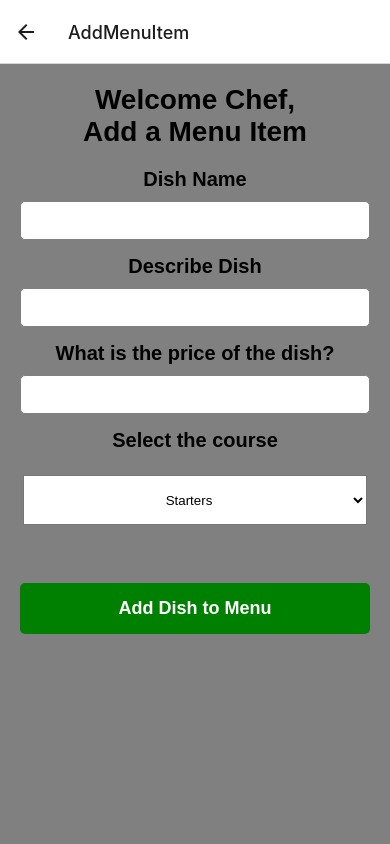
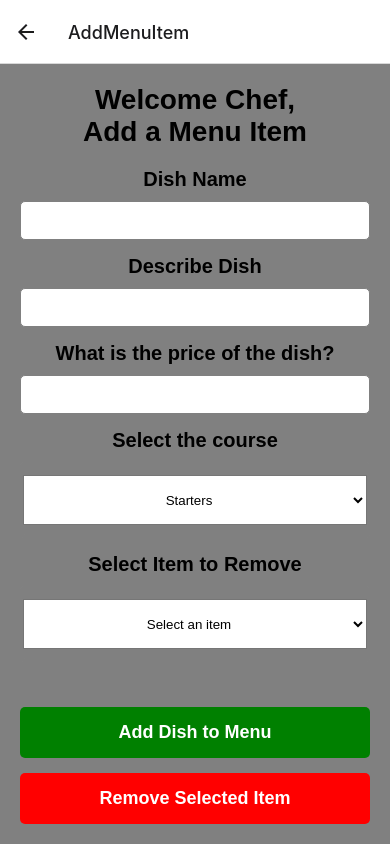
Before and after one commit to Sergio-Carl-Benito/ST10459382_Sergio-Carl-Benito_MAST_Part3, a React Native app: screen /AddMenuItem in a window 390 px wide. Built offline with nearby package versions, Linux system fonts and the light colour scheme.

Commit message:
Implement global state management and menu item removal
- Add MenuContext for centralized state management
- Update screens to use context provider
- Add menu item removal functionality

```diff
--- a/App.tsx
+++ b/App.tsx
@@ -1,9 +1,9 @@
-// App.tsx
 import React from 'react';
 import { NavigationContainer } from '@react-navigation/native';
 import { createNativeStackNavigator } from '@react-navigation/native-stack';
+import { MenuProvider } from './Screens/MenuContext';
 import HomeScreen from './Screens/HomeScreen';
-import AddMenuScreen from './Screens/AddMenuScreen';
+import AddMenuItemScreen from './Screens/AddMenuScreen';
 import FilterMenuScreen from './Screens/FilterMenuScreen';
 import { RootStackParamList } from './types';
 
@@ -11,12 +11,14 @@ const Stack = createNativeStackNavigator<RootStackParamList>();
 
 export default function App() {
   return (
-    <NavigationContainer>
-      <Stack.Navigator initialRouteName="Home">
-        <Stack.Screen name="Home" component={HomeScreen} />
-        <Stack.Screen name="AddMenuItem" component={AddMenuScreen} />
-        <Stack.Screen name="FilterMenu" component={FilterMenuScreen} />
-      </Stack.Navigator>
-    </NavigationContainer>
+    <MenuProvider>
+      <NavigationContainer>
+        <Stack.Navigator>
+          <Stack.Screen name="Home" component={HomeScreen} />
+          <Stack.Screen name="AddMenuItem" component={AddMenuItemScreen} />
+          <Stack.Screen name="FilterMenu" component={FilterMenuScreen} />
+        </Stack.Navigator>
+      </NavigationContainer>
+    </MenuProvider>
   );
 }
--- a/Screens/AddMenuScreen.tsx
+++ b/Screens/AddMenuScreen.tsx
@@ -1,42 +1,58 @@
 import React, { useState } from 'react';
-import { View, Text, TextInput, TouchableOpacity, StyleSheet } from 'react-native';
+import { View, Text, TextInput, TouchableOpacity, StyleSheet, Alert, ScrollView } from 'react-native';
 import { Picker } from '@react-native-picker/picker';
 import { NativeStackScreenProps } from '@react-navigation/native-stack';
 import { RootStackParamList } from '../types';
+import { useMenu } from './MenuContext';
 
 const courses = ['Starters', 'Mains', 'Desserts'];
 
-type AddMenuScreenProps = NativeStackScreenProps<RootStackParamList, 'AddMenuItem'>;
-
-export default function AddMenuScreen({ navigation }: AddMenuScreenProps) {
+export default function AddMenuScreen({ navigation }: NativeStackScreenProps<RootStackParamList, 'AddMenuItem'>) {
+  const { menuItems, addMenuItem, removeMenuItem } = useMenu();
   const [dishName, setDishName] = useState('');
   const [description, setDescription] = useState('');
   const [course, setCourse] = useState(courses[0]);
   const [price, setPrice] = useState('');
+  const [selectedItemToRemove, setSelectedItemToRemove] = useState<string | null>(null);
 
   const handleSubmit = () => {
-    const newItem = { dishName, description, course, price: parseFloat(price) };
-    navigation.navigate('Home', { newItem });
+    if (!dishName || !description || !price) {
+      Alert.alert('Error', 'Please fill in all fields');
+      return;
+    }
+
+    if (isNaN(parseFloat(price)) || parseFloat(price) <= 0) {
+      Alert.alert('Error', 'Please enter a valid price');
+      return;
+    }
+
+    addMenuItem({ dishName, description, course, price: parseFloat(price) });
+    navigation.goBack();
+  };
+
+  const handleRemoveItem = () => {
+    if (selectedItemToRemove) {
+      removeMenuItem(selectedItemToRemove);
+      setSelectedItemToRemove(null);
+    }
   };
 
   return (
+    <ScrollView>
     <View style={styles.container}>
       <Text style={styles.title}>Welcome Chef,{'\n'}Add a Menu Item</Text>
-
       <Text style={styles.label}>Dish Name</Text>
       <TextInput
         style={styles.input}
         onChangeText={setDishName}
         value={dishName}
       />
-
       <Text style={styles.label}>Describe Dish</Text>
       <TextInput
         style={styles.input}
         onChangeText={setDescription}
         value={description}
       />
-
       <Text style={styles.label}>What is the price of the dish?</Text>
       <TextInput
         style={styles.input}
@@ -44,7 +60,6 @@ export default function AddMenuScreen({ navigation }: AddMenuScreenProps) {
         value={price}
         keyboardType="numeric"
       />
-
       <Text style={styles.label}>Select the course</Text>
       <View style={styles.pickerContainer}>
         <Picker
@@ -58,14 +73,50 @@ export default function AddMenuScreen({ navigation }: AddMenuScreenProps) {
         </Picker>
       </View>
 
+      <Text style={styles.label}>Select Item to Remove</Text>
+      <View style={styles.pickerContainer}>
+        <Picker
+          selectedValue={selectedItemToRemove}
+          onValueChange={(itemValue) => setSelectedItemToRemove(itemValue)}
+          style={styles.picker}
+        >
+          <Picker.Item label="Select an item" value={null} />
+          {menuItems.map((item) => (
+            <Picker.Item
+              key={item.id}
+              label={`${item.dishName} - ${item.course}`}
+              value={item.id}
+            />
+          ))}
+        </Picker>
+      </View>
       <TouchableOpacity style={styles.button} onPress={handleSubmit}>
         <Text style={styles.buttonText}>Add Dish to Menu</Text>
       </TouchableOpacity>
+      <TouchableOpacity
+        style={styles.removeButton}
+        onPress={handleRemoveItem}
+        disabled={!selectedItemToRemove}
+      >
+        <Text style={styles.buttonText}>Remove Selected Item</Text>
+      </TouchableOpacity>
+
+
     </View>
+    </ScrollView>
   );
 }
 
+
 const styles = StyleSheet.create({
+
+  removeButton: {
+    backgroundColor: 'red',
+    paddingVertical: 15,
+    borderRadius: 5,
+    alignItems: 'center',
+    marginTop: 15,
+  },
   container: {
     flex: 1,
     padding: 20,
--- a/Screens/FilterMenuScreen.tsx
+++ b/Screens/FilterMenuScreen.tsx
@@ -1,17 +1,13 @@
-// screens/FilterMenuScreen.tsx
-import React, { useState, useEffect } from 'react';
+import React, { useState } from 'react';
 import { View, Text, Button, FlatList, StyleSheet } from 'react-native';
 import { NativeStackScreenProps } from '@react-navigation/native-stack';
 import { RootStackParamList } from '../types';
+import { useMenu } from './MenuContext';
 
-type FilterMenuScreenProps = NativeStackScreenProps<RootStackParamList, 'FilterMenu'>;
-
-export default function FilterMenuScreen({ route, navigation }: FilterMenuScreenProps) {
-  // Extract menuItems from route.params with a default empty array
-  const menuItems = route.params?.menuItems || [];
+export default function FilterMenuScreen({ navigation }: NativeStackScreenProps<RootStackParamList, 'FilterMenu'>) {
+  const { menuItems } = useMenu();
   const [filteredItems, setFilteredItems] = useState(menuItems);
 
-  // Filter by course type
   const filterByCourse = (course: string) => {
     setFilteredItems(menuItems.filter(item => item.course === course));
   };
@@ -19,19 +15,18 @@ export default function FilterMenuScreen({ route, navigation }: FilterMenuScreen
   return (
     <View style={styles.container}>
       <Text style={styles.title}>Filter Menu</Text>
-      <Button title="Show Appetizers" onPress={() => filterByCourse('Appetizer')} />
-      <Button title="Show Mains" onPress={() => filterByCourse('Main')} />
-      <Button title="Show Desserts" onPress={() => filterByCourse('Dessert')} />
+      <Button title="Show Starters" onPress={() => filterByCourse('Starters')} />
+      <Button title="Show Mains" onPress={() => filterByCourse('Mains')} />
+      <Button title="Show Desserts" onPress={() => filterByCourse('Desserts')} />
       <Button title="Clear Filter" onPress={() => setFilteredItems(menuItems)} />
-
       <FlatList
         data={filteredItems}
-        keyExtractor={(item, index) => index.toString()}
+        keyExtractor={(item) => item.id}
         renderItem={({ item }) => (
           <View style={styles.menuItem}>
             <Text style={styles.dishName}>{item.dishName} - {item.course}</Text>
             <Text>{item.description}</Text>
-            <Text>${item.price.toFixed(2)}</Text>
+            <Text>R {item.price.toFixed(2)}</Text>
           </View>
         )}
       />
--- a/Screens/HomeScreen.tsx
+++ b/Screens/HomeScreen.tsx
@@ -2,11 +2,10 @@ import React, { useState, useEffect, useMemo } from 'react';
 import { View, Text, TouchableOpacity, Button, FlatList, StyleSheet, Animated, Alert } from 'react-native';
 import { NativeStackScreenProps } from '@react-navigation/native-stack';
 import { RootStackParamList } from '../types';
+import { useMenu } from './MenuContext';
 
-type HomeScreenProps = NativeStackScreenProps<RootStackParamList, 'Home'>;
-
-export default function HomeScreen({ navigation, route }: HomeScreenProps) {
-  const [menuItems, setMenuItems] = useState<{ dishName: string; description: string; course: string; price: number }[]>([]);
+export default function HomeScreen({ navigation }: NativeStackScreenProps<RootStackParamList, 'Home'>) {
+  const { menuItems, removeMenuItem } = useMenu();
 
   const {
     groupedItems,
@@ -52,25 +51,8 @@ export default function HomeScreen({ navigation, route }: HomeScreenProps) {
     };
   }, [menuItems]);
 
-  const removeItem = (index: number) => {
-    Alert.alert(
-      "Remove Item",
-      "Are you sure you want to remove this item?",
-      [
-        { text: "Cancel", style: "cancel" },
-        { text: "OK", onPress: () => setMenuItems(menuItems.filter((_, i) => i !== index)) }
-      ]
-    );
-  };
-
   const [boxAnimation] = useState(new Animated.Value(1));
   const [bgColor, setBgColor] = useState('red');
-
-  useEffect(() => {
-    if (route.params?.newItem) {
-      setMenuItems((prevItems) => [...prevItems, route.params.newItem as { dishName: string; description: string; course: string; price: number }]);
-    }
-  }, [route.params?.newItem]);
 
   useEffect(() => {
     Animated.loop(
@@ -106,6 +88,17 @@ export default function HomeScreen({ navigation, route }: HomeScreenProps) {
     { label: 'Average Price for Desserts Only: R', value: avgPriceDesserts.toFixed(2) },
   ];
 
+  const handleRemoveItem = (id: string) => {
+    Alert.alert(
+      "Remove Item",
+      "Are you sure you want to remove this item?",
+      [
+        { text: "Cancel", style: "cancel" },
+        { text: "OK", onPress: () => removeMenuItem(id) }
+      ]
+    );
+  };
+
   return (
     <View style={styles.container}>
       <Animated.View style={[styles.titleBox, { backgroundColor: bgColor, transform: [{ scale: boxAnimation }] }]}>
@@ -120,16 +113,15 @@ export default function HomeScreen({ navigation, route }: HomeScreenProps) {
         ))}
       </View>
 
-
       <FlatList
         data={menuItems}
-        keyExtractor={(item, index) => index.toString()}
-        renderItem={({ item, index }) => (
+        keyExtractor={(item) => item.id}
+        renderItem={({ item }) => (
           <TouchableOpacity style={styles.menuItem} activeOpacity={0.8}>
             <Text style={styles.dishName}>{item.dishName} - {item.course}</Text>
             <Text style={styles.description}>{item.description}</Text>
             <Text style={styles.price}>R {item.price.toFixed(2)}</Text>
-            <Button title="Remove" color="red" onPress={() => removeItem(index)} />
+            <Button title="Remove" color="red" onPress={() => handleRemoveItem(item.id)} />
           </TouchableOpacity>
         )}
       />
@@ -138,11 +130,12 @@ export default function HomeScreen({ navigation, route }: HomeScreenProps) {
         <TouchableOpacity style={styles.buttonAdd} onPress={() => navigation.navigate('AddMenuItem')}>
           <Text style={styles.buttonText}>Add Menu Item</Text>
         </TouchableOpacity>
-        <Button title="Filter Menu" onPress={() => navigation.navigate('FilterMenu', { menuItems })} />
+        <Button title="Filter Menu" onPress={() => navigation.navigate('FilterMenu')} />
       </View>
     </View>
   );
 }
+
 
 const styles = StyleSheet.create({
   container: {
--- /dev/null
+++ b/Screens/MenuContext.tsx
@@ -0,0 +1,44 @@
+import React, { createContext, useState, useContext, ReactNode } from 'react';
+
+export type MenuItem = {
+  id: string;
+  dishName: string;
+  description: string;
+  course: string;
+  price: number;
+};
+
+type MenuContextType = {
+  menuItems: MenuItem[];
+  addMenuItem: (item: Omit<MenuItem, 'id'>) => void;
+  removeMenuItem: (id: string) => void;
+};
+
+const MenuContext = createContext<MenuContextType | undefined>(undefined);
+
+export const MenuProvider: React.FC<{ children: ReactNode }> = ({ children }) => {
+  const [menuItems, setMenuItems] = useState<MenuItem[]>([]);
+
+  const addMenuItem = (item: Omit<MenuItem, 'id'>) => {
+    const newItem = { ...item, id: Date.now().toString() };
+    setMenuItems(prev => [...prev, newItem]);
+  };
+
+  const removeMenuItem = (id: string) => {
+    setMenuItems(prev => prev.filter(item => item.id !== id));
+  };
+
+  return (
+    <MenuContext.Provider value={{ menuItems, addMenuItem, removeMenuItem }}>
+      {children}
+    </MenuContext.Provider>
+  );
+};
+
+export const useMenu = () => {
+  const context = useContext(MenuContext);
+  if (context === undefined) {
+    throw new Error('useMenu must be used within a MenuProvider');
+  }
+  return context;
+};
```
Also changed, not shown: types.ts (+4 -4 lines). Lines whose indentation alone changed are shown as unchanged.
